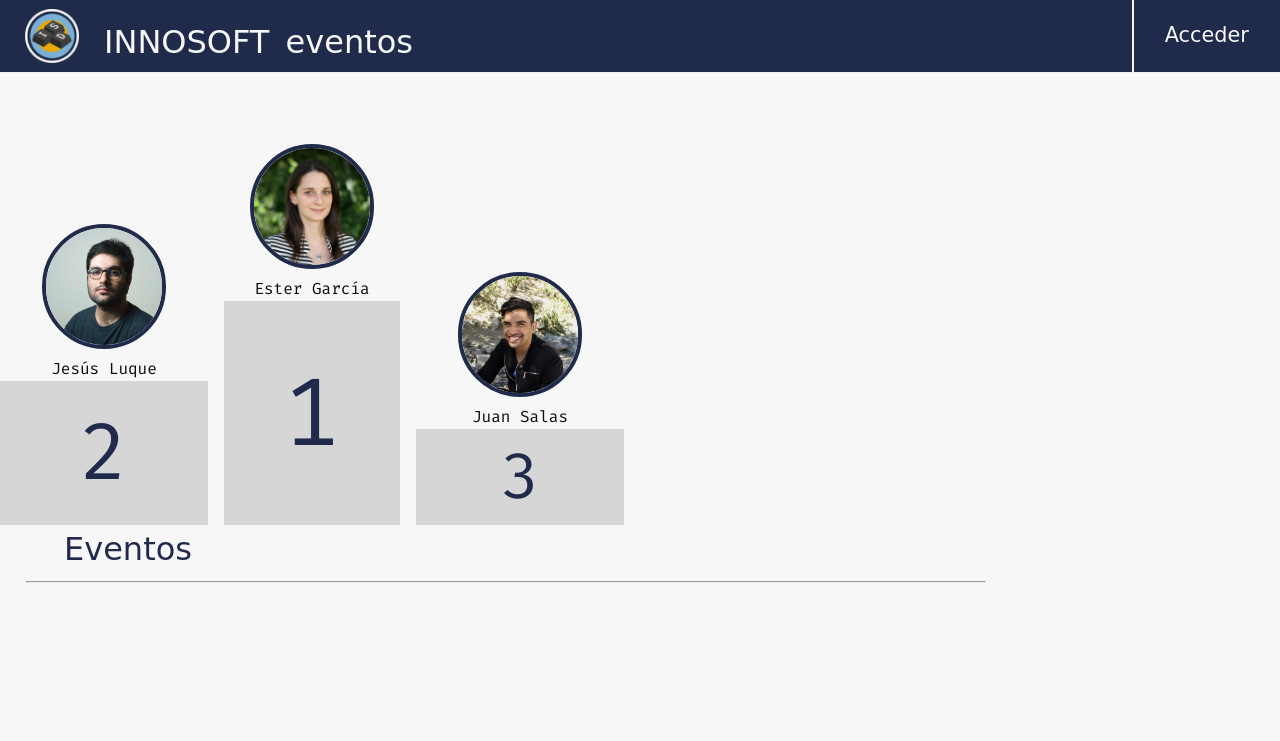
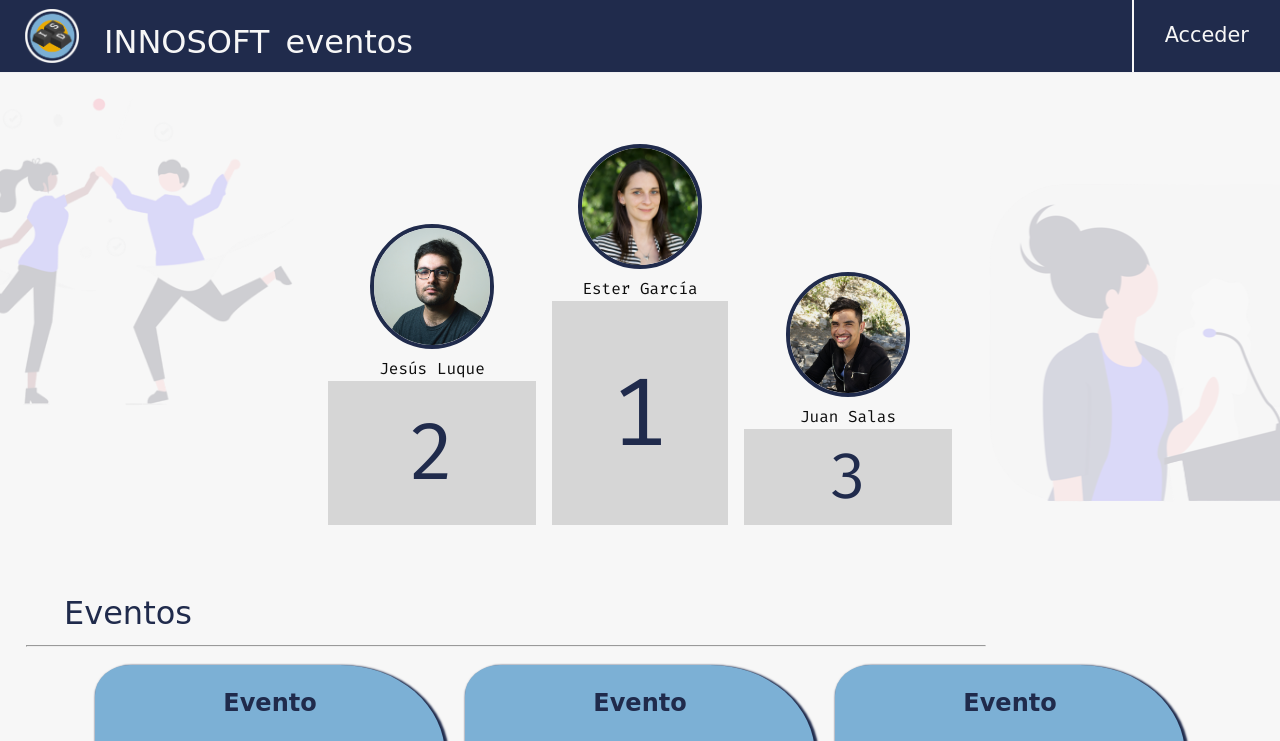
Before and after one commit to innosoft-innoweb/innosoft-innoweb-1, a Django app: page / in a window 1280 px wide. Shown: the top 741 px of the page. Run offline with Django 4.2, Linux system fonts and the light colour scheme; some web fonts are replaced; grey boxes are pictures that could not be loaded.

Commit message:
feat(#011): Style home layout. Add home view decorations
Positioned components using home layout.
Add home view decorations.
Fix home head not loading.
Upload 2 illustrations for home view.

```diff
--- a/innoweb/views.py
+++ b/innoweb/views.py
@@ -5,9 +5,6 @@ def index(request):
     return render(request, 'index.html')
 
 def home(request):
-    return render(request, 'base_HOME.html')
-
-def events_list(request):
 
     event = {
                 "name": "Evento",
@@ -22,4 +19,4 @@ def events_list(request):
         event, event, event, event, event, event, event, event, event
     ]
 
-    return render(request, 'components\events_list.html', {'events': sample_events})
+    return render(request, 'base_HOME.html', {'events': sample_events})
--- a/static/styles/base.css
+++ b/static/styles/base.css
@@ -1,12 +1,11 @@
 .content {
-    background-color: var(--clr-white);
     display: flex;
     flex-direction: column;
     justify-content: stretch;
     align-items: stretch;
     margin: 0 auto;
-    padding-top: 4.5rem;
     min-height: 85vh;
+    overflow: hidden;
 }
 
 .footer {
--- a/static/styles/home.css
+++ b/static/styles/home.css
@@ -2,7 +2,39 @@
 .home-layout {
     display: flex;
     flex-direction: column;
+    align-items: stretch;
+    flex-direction: column;
     flex-wrap: wrap;
-    justify-content: space-around;
-    align-items: center;
+    position: relative;
 }
+
+.podium-wrapper {
+    display: flex;
+    justify-content: center;
+    margin-top: 3rem;
+    z-index: 5;
+}
+
+.event-list-wrapper {
+    margin-top: 4rem;
+    z-index: 5;
+}
+
+.decoration-right, .decoration-left {
+    position: absolute;
+    /* height: 80%; */
+    opacity: 0.2;
+    z-index: 1;
+}
+
+.decoration-left {
+    left: 0;
+    top: 0;
+    transform: scale(0.95) translateX(-30%) translateY(-25%);
+}
+
+.decoration-right {
+    right:0;
+    top: 3%;
+    transform: scale(1) translateX(43%);
+}
--- a/static/styles/main.css
+++ b/static/styles/main.css
@@ -40,6 +40,10 @@
 
 :is(.content) {
   margin-top: 4.5rem;
+}
+
+body {
+  background-color: var(--clr-white);
 }
 
 /* MODERN HTML5 RESET https://piccalil.li/blog/a-modern-css-reset/ */
--- a/static/styles/podium.css
+++ b/static/styles/podium.css
@@ -5,6 +5,7 @@ body {
 .podium {
   display: flex;
   align-items: flex-end;
+  justify-content: center;
 }
 
 .podium-item {
--- a/templates/base.html
+++ b/templates/base.html
@@ -16,6 +16,7 @@
     <link rel="stylesheet" type="text/css" href="{% static 'styles/base.css' %}">
 
     <link rel="stylesheet" href="https://cdnjs.cloudflare.com/ajax/libs/font-awesome/4.7.0/css/font-awesome.min.css">
+    {% block head %}{% endblock %}
 </head>
 
 <body>
--- a/templates/base_HOME.html
+++ b/templates/base_HOME.html
@@ -1,18 +1,25 @@
 {% extends "base.html" %}
 
-<head>
+{% block head %}
     {% block title %}Home{% endblock %}
 
     {% load static %}
-
     <link rel="stylesheet" type="text/css" href="{% static 'styles/home.css' %}">
-</head>
+{% endblock %}
 
 {% block content %}
 
 <div class="home-layout">
-    {% include "components/podium.html" %}
-    {% include "components/events_list.html" %}
+
+    <img class="decoration-left" src="{% static 'illustrations/illustration_3.png' %}"/>
+    <img class="decoration-right" src="{% static 'illustrations/illustration_2.png' %}"/>
+
+    <div class="podium-wrapper">
+        {% include "components/podium.html" %}
+    </div>
+    <div class="event-list-wrapper">
+        {% include "components/events_list.html" %}
+    </div>
 </div>
 
 {% endblock %}
```
Also changed, not shown: static/illustrations/illustration_2.png (added), static/illustrations/illustration_3.png (added).
